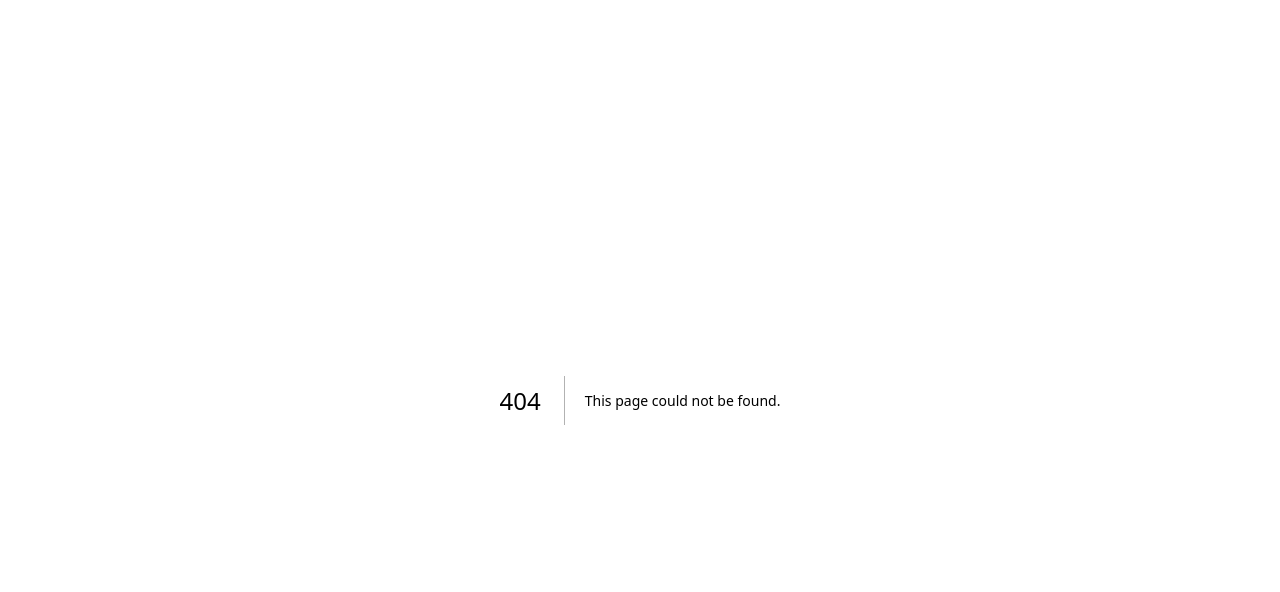
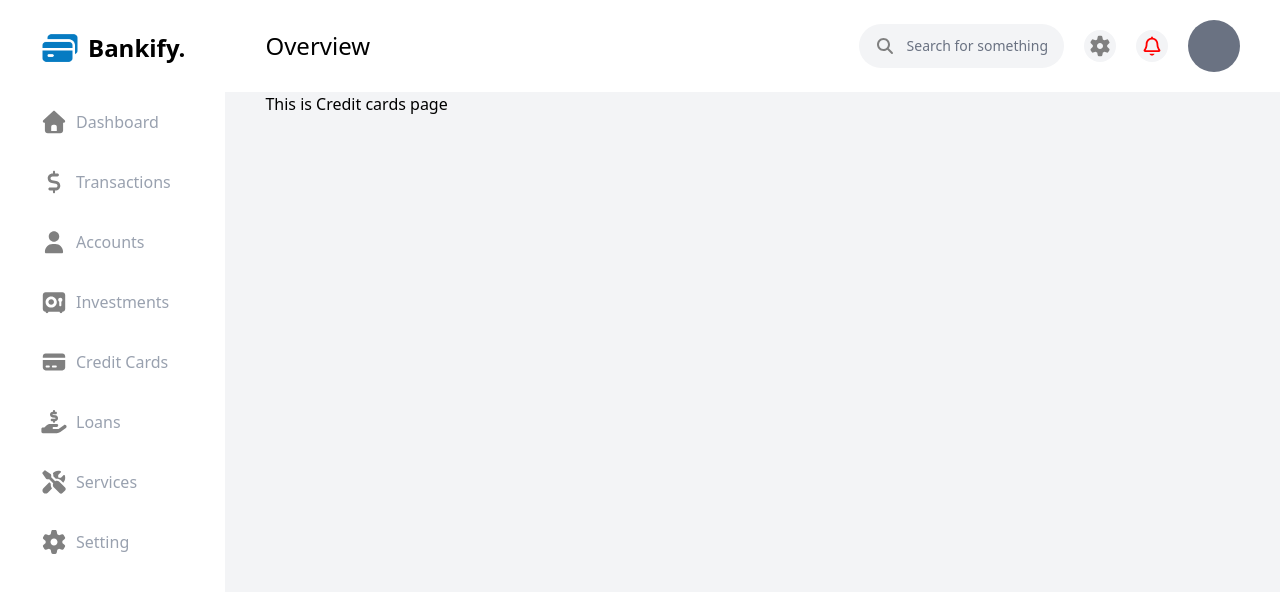
Before and after one commit to Kingestif/Bankify, a Next.js app: page /dashboard/cards in a window 1280 px wide. Before the commit this address had no page. Shown: the top 592 px of the page. Built offline with nearby package versions, Linux system fonts and the light colour scheme.

Commit message:
feat: update layout and add routes to dashboards

```diff
--- /dev/null
+++ b/app/dashboard/accounts/page.tsx
@@ -0,0 +1,5 @@
+export default function page(){
+    return (
+        <div>This is Accounts page</div>
+    )
+}
--- /dev/null
+++ b/app/dashboard/cards/page.tsx
@@ -0,0 +1,5 @@
+export default function page() {
+  return (
+    <div>This is Credit cards page</div>
+  )
+}
--- /dev/null
+++ b/app/dashboard/investments/page.tsx
@@ -0,0 +1,5 @@
+export default function page() {
+  return (
+    <div>This is Investments page</div>
+  )
+}
--- a/app/dashboard/layout.tsx
+++ b/app/dashboard/layout.tsx
@@ -7,7 +7,7 @@ export default function Layout({children}:{children: React.ReactNode}) {
         <SideBar/>
         <div className="flex-grow">
           <NavBar name={"Overview"}/>
-          <div className="px-10">{children}</div>
+          <div className="bg-gray-100 px-10 h-screen">{children}</div>
         </div>
     </div>
   )
--- /dev/null
+++ b/app/dashboard/loans/page.tsx
@@ -0,0 +1,5 @@
+export default function page() {
+  return (
+    <div>This is loans page</div>
+  )
+}
--- a/app/dashboard/page.tsx
+++ b/app/dashboard/page.tsx
@@ -1,6 +1,6 @@
 export default function Dashboard(){
     return (
-        <div className="bg-gray-100 dark:bg-black h-screen">
+        <div className="">
             <div>This is Root Dashboard</div>
         </div>
     )
--- /dev/null
+++ b/app/dashboard/services/page.tsx
@@ -0,0 +1,5 @@
+export default function page() {
+  return (
+    <div>this is services page</div>
+  )
+}
--- /dev/null
+++ b/app/dashboard/setting/page.tsx
@@ -0,0 +1,5 @@
+export default function page() {
+  return (
+    <div>this is setting page</div>
+  )
+}
--- /dev/null
+++ b/app/dashboard/transactions/page.tsx
@@ -0,0 +1,5 @@
+export default function page() {
+  return (
+    <div>This is transactions page</div>
+  )
+}
--- a/app/ui/dashboard/sideBar.tsx
+++ b/app/ui/dashboard/sideBar.tsx
@@ -1,48 +1,59 @@
+import Link from "next/link";
+
 export function SideBar() {
   type SideBarType = {
     icon: React.ReactNode;
     name: string;
+    to: string
   }
 
   const SideBarData: SideBarType[] = [
     {
       icon: <svg xmlns="http://www.w3.org/2000/svg" fill="gray" viewBox="0 0 640 640"><path d="M341.8 72.6C329.5 61.2 310.5 61.2 298.3 72.6L74.3 280.6C64.7 289.6 61.5 303.5 66.3 315.7C71.1 327.9 82.8 336 96 336L112 336L112 512C112 547.3 140.7 576 176 576L464 576C499.3 576 528 547.3 528 512L528 336L544 336C557.2 336 569 327.9 573.8 315.7C578.6 303.5 575.4 289.5 565.8 280.6L341.8 72.6zM304 384L336 384C362.5 384 384 405.5 384 432L384 528L256 528L256 432C256 405.5 277.5 384 304 384z"/></svg>,
-      name:"Dashboard"
+      name:"Dashboard",
+      to: "/dashboard"
     },
 
     {
       icon: <svg xmlns="http://www.w3.org/2000/svg" fill="gray" viewBox="0 0 640 640"><path d="M296 88C296 74.7 306.7 64 320 64C333.3 64 344 74.7 344 88L344 128L400 128C417.7 128 432 142.3 432 160C432 177.7 417.7 192 400 192L285.1 192C260.2 192 240 212.2 240 237.1C240 259.6 256.5 278.6 278.7 281.8L370.3 294.9C424.1 302.6 464 348.6 464 402.9C464 463.2 415.1 512 354.9 512L344 512L344 552C344 565.3 333.3 576 320 576C306.7 576 296 565.3 296 552L296 512L224 512C206.3 512 192 497.7 192 480C192 462.3 206.3 448 224 448L354.9 448C379.8 448 400 427.8 400 402.9C400 380.4 383.5 361.4 361.3 358.2L269.7 345.1C215.9 337.5 176 291.4 176 237.1C176 176.9 224.9 128 285.1 128L296 128L296 88z"/></svg>,
-      name: "Transactions"
+      name: "Transactions",
+      to: "/dashboard/transactions"
     },
 
     {
       icon: <svg xmlns="http://www.w3.org/2000/svg" fill="gray" viewBox="0 0 640 640"><path d="M320 312C386.3 312 440 258.3 440 192C440 125.7 386.3 72 320 72C253.7 72 200 125.7 200 192C200 258.3 253.7 312 320 312zM290.3 368C191.8 368 112 447.8 112 546.3C112 562.7 125.3 576 141.7 576L498.3 576C514.7 576 528 562.7 528 546.3C528 447.8 448.2 368 349.7 368L290.3 368z"/></svg>,
-      name: "Accounts"
+      name: "Accounts",
+      to: "/dashboard/accounts"
     },
 
     {
       icon: <svg xmlns="http://www.w3.org/2000/svg" fill="gray" viewBox="0 0 640 640"><path d="M128 96C92.7 96 64 124.7 64 160L64 480C64 515.3 92.7 544 128 544C128 561.7 142.3 576 160 576C177.7 576 192 561.7 192 544L448 544C448 561.7 462.3 576 480 576C497.7 576 512 561.7 512 544C547.3 544 576 515.3 576 480L576 160C576 124.7 547.3 96 512 96L128 96zM320 320C320 284.7 291.3 256 256 256C220.7 256 192 284.7 192 320C192 355.3 220.7 384 256 384C291.3 384 320 355.3 320 320zM128 320C128 249.3 185.3 192 256 192C326.7 192 384 249.3 384 320C384 390.7 326.7 448 256 448C185.3 448 128 390.7 128 320zM512 272C512 289.8 502.3 305.3 488 313.6L488 392C488 405.3 477.3 416 464 416C450.7 416 440 405.3 440 392L440 313.6C425.7 305.3 416 289.8 416 272C416 245.5 437.5 224 464 224C490.5 224 512 245.5 512 272z"/></svg>,
-      name: "Investments"
+      name: "Investments",
+      to: "/dashboard/investments"
     },
 
     {
       icon:<svg xmlns="http://www.w3.org/2000/svg" fill="gray" viewBox="0 0 640 640"><path d="M64 192L64 224L576 224L576 192C576 156.7 547.3 128 512 128L128 128C92.7 128 64 156.7 64 192zM64 272L64 448C64 483.3 92.7 512 128 512L512 512C547.3 512 576 483.3 576 448L576 272L64 272zM128 424C128 410.7 138.7 400 152 400L200 400C213.3 400 224 410.7 224 424C224 437.3 213.3 448 200 448L152 448C138.7 448 128 437.3 128 424zM272 424C272 410.7 282.7 400 296 400L360 400C373.3 400 384 410.7 384 424C384 437.3 373.3 448 360 448L296 448C282.7 448 272 437.3 272 424z"/></svg>,
-      name: "Credit Cards"
+      name: "Credit Cards",
+      to: "/dashboard/cards"
     },
 
     {
       icon: <svg xmlns="http://www.w3.org/2000/svg" fill="gray" viewBox="0 0 640 640"><path d="M320 48C306.7 48 296 58.7 296 72L296 84L294.2 84C257.6 84 228 113.7 228 150.2C228 183.6 252.9 211.8 286 215.9L347 223.5C352.1 224.1 356 228.5 356 233.7C356 239.4 351.4 243.9 345.8 243.9L272 244C256.5 244 244 256.5 244 272C244 287.5 256.5 300 272 300L296 300L296 312C296 325.3 306.7 336 320 336C333.3 336 344 325.3 344 312L344 300L345.8 300C382.4 300 412 270.3 412 233.8C412 200.4 387.1 172.2 354 168.1L293 160.5C287.9 159.9 284 155.5 284 150.3C284 144.6 288.6 140.1 294.2 140.1L360 140C375.5 140 388 127.5 388 112C388 96.5 375.5 84 360 84L344 84L344 72C344 58.7 333.3 48 320 48zM141.3 405.5L98.7 448L64 448C46.3 448 32 462.3 32 480L32 544C32 561.7 46.3 576 64 576L384.5 576C413.5 576 441.8 566.7 465.2 549.5L591.8 456.2C609.6 443.1 613.4 418.1 600.3 400.3C587.2 382.5 562.2 378.7 544.4 391.8L424.6 480L312 480C298.7 480 288 469.3 288 456C288 442.7 298.7 432 312 432L384 432C401.7 432 416 417.7 416 400C416 382.3 401.7 368 384 368L231.8 368C197.9 368 165.3 381.5 141.3 405.5z"/></svg>,
-      name: "Loans"
+      name: "Loans",
+      to: "/dashboard/loans"
     },
 
     {
       icon: <svg xmlns="http://www.w3.org/2000/svg" fill="gray" viewBox="0 0 640 640"><path d="M102.8 57.3C108.2 51.9 116.6 51.1 123 55.3L241.9 134.5C250.8 140.4 256.1 150.4 256.1 161.1L256.1 210.7L346.9 301.5C380.2 286.5 420.8 292.6 448.1 320L574.2 446.1C592.9 464.8 592.9 495.2 574.2 514L514.1 574.1C495.4 592.8 465 592.8 446.2 574.1L320.1 448C292.7 420.6 286.6 380.1 301.6 346.8L210.8 256L161.2 256C150.5 256 140.5 250.7 134.6 241.8L55.4 122.9C51.2 116.6 52 108.1 57.4 102.7L102.8 57.3zM247.8 360.8C241.5 397.7 250.1 436.7 274 468L179.1 563C151 591.1 105.4 591.1 77.3 563C49.2 534.9 49.2 489.3 77.3 461.2L212.7 325.7L247.9 360.8zM416.1 64C436.2 64 455.5 67.7 473.2 74.5C483.2 78.3 485 91 477.5 98.6L420.8 155.3C417.8 158.3 416.1 162.4 416.1 166.6L416.1 208C416.1 216.8 423.3 224 432.1 224L473.5 224C477.7 224 481.8 222.3 484.8 219.3L541.5 162.6C549.1 155.1 561.8 156.9 565.6 166.9C572.4 184.6 576.1 203.9 576.1 224C576.1 267.2 558.9 306.3 531.1 335.1L482 286C448.9 253 403.5 240.3 360.9 247.6L304.1 190.8L304.1 161.1L303.9 156.1C303.1 143.7 299.5 131.8 293.4 121.2C322.8 86.2 366.8 64 416.1 63.9z"/></svg>,
-      name: "Services"
+      name: "Services",
+      to: "/dashboard/services"
     },
 
     {
       icon: <svg xmlns="http://www.w3.org/2000/svg" fill="gray" viewBox="0 0 640 640"><path d="M259.1 73.5C262.1 58.7 275.2 48 290.4 48L350.2 48C365.4 48 378.5 58.7 381.5 73.5L396 143.5C410.1 149.5 423.3 157.2 435.3 166.3L503.1 143.8C517.5 139 533.3 145 540.9 158.2L570.8 210C578.4 223.2 575.7 239.8 564.3 249.9L511 297.3C511.9 304.7 512.3 312.3 512.3 320C512.3 327.7 511.8 335.3 511 342.7L564.4 390.2C575.8 400.3 578.4 417 570.9 430.1L541 481.9C533.4 495 517.6 501.1 503.2 496.3L435.4 473.8C423.3 482.9 410.1 490.5 396.1 496.6L381.7 566.5C378.6 581.4 365.5 592 350.4 592L290.6 592C275.4 592 262.3 581.3 259.3 566.5L244.9 496.6C230.8 490.6 217.7 482.9 205.6 473.8L137.5 496.3C123.1 501.1 107.3 495.1 99.7 481.9L69.8 430.1C62.2 416.9 64.9 400.3 76.3 390.2L129.7 342.7C128.8 335.3 128.4 327.7 128.4 320C128.4 312.3 128.9 304.7 129.7 297.3L76.3 249.8C64.9 239.7 62.3 223 69.8 209.9L99.7 158.1C107.3 144.9 123.1 138.9 137.5 143.7L205.3 166.2C217.4 157.1 230.6 149.5 244.6 143.4L259.1 73.5zM320.3 400C364.5 399.8 400.2 363.9 400 319.7C399.8 275.5 363.9 239.8 319.7 240C275.5 240.2 239.8 276.1 240 320.3C240.2 364.5 276.1 400.2 320.3 400z"/></svg>,
-      name: "Setting"
+      name: "Setting",
+      to: "/dashboard/setting"
     }
 
   ];
@@ -55,13 +66,15 @@ export function SideBar() {
         <div className="text-2xl font-bold dark:text-white">Bankify.</div>
       </div>
 
-      <div className="flex flex-col gap-5">
+      <div className="flex flex-col gap-8">
         {
           SideBarData.map(item=>(
-            <div key={item.name} className="flex gap-2 items-center">
+            <Link key={item.name} className="flex gap-2 items-center"
+              href={item.to}
+            >
               <div className="w-7 h-7">{item.icon}</div>
               <div className="text-gray-400 dark:text-white">{item.name}</div>
-            </div>
+            </Link>
           ))
         }
       </div>
--- a/app/ui/navBar.tsx
+++ b/app/ui/navBar.tsx
@@ -4,10 +4,10 @@ type NavName = {
 
 export function NavBar(props:NavName) {
   return (
-    <div className="flex justify-between py-5 bg-blue-400 dark:bg-black items-center px-10 ">
+    <div className="flex justify-between py-5 dark:bg-black items-center px-10 ">
         <div className="font-medium text-2xl dark:text-white">{props.name}</div>
         <div className="flex gap-5 items-center">
-            <div className="flex gap-3 items-center py-2 px-4 bg-gray-100 rounded-full text-sm ">
+            <div className="flex gap-3 items-center py-3 px-4 bg-gray-100 rounded-full text-sm ">
                 <svg className="search w-5 h-5" xmlns="http://www.w3.org/2000/svg" fill="gray" viewBox="0 0 640 640"><path d="M480 272C480 317.9 465.1 360.3 440 394.7L566.6 521.4C579.1 533.9 579.1 554.2 566.6 566.7C554.1 579.2 533.8 579.2 521.3 566.7L394.7 440C360.3 465.1 317.9 480 272 480C157.1 480 64 386.9 64 272C64 157.1 157.1 64 272 64C386.9 64 480 157.1 480 272zM272 416C351.5 416 416 351.5 416 272C416 192.5 351.5 128 272 128C192.5 128 128 192.5 128 272C128 351.5 192.5 416 272 416z"/></svg>
                 <div className="text-gray-500">Search for something</div>
             </div>
```
